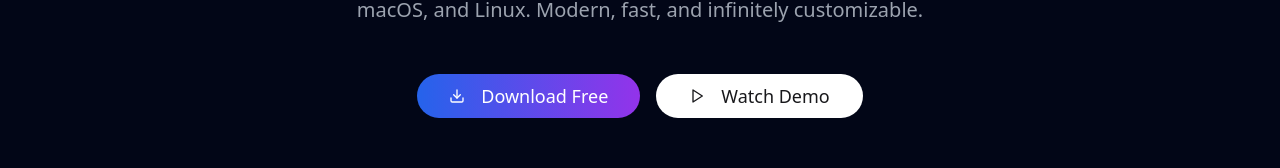
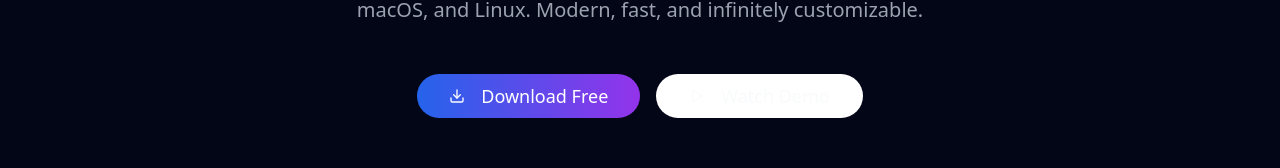
Before and after one commit to Dishant-Pawar/NeonOS, a React (Vite) app: page / in a window 1280 px wide. Shown: the part 299-467 px from the top of the page. Built offline with nearby package versions, Linux system fonts and the light colour scheme.

Commit message:
Visual edit in Lovable
Edited UI in Lovable

```diff
--- a/src/pages/Index.tsx
+++ b/src/pages/Index.tsx
@@ -159,7 +159,7 @@ const Index = () => {
                 <Download className="w-5 h-5 mr-2" />
                 Download Free
               </Button>
-              <Button variant="outline" size="lg" onClick={() => navigate('/demo')} className="border-white/20 hover:bg-white/10 px-8 py-4 text-lg rounded-full text-zinc-900">
+              <Button variant="outline" size="lg" onClick={() => navigate('/demo')} className="border-white/20 hover:bg-white/10 px-8 py-4 text-lg rounded-full text-gray-50">
                 <Play className="w-5 h-5 mr-2" />
                 Watch Demo
               </Button>
```
